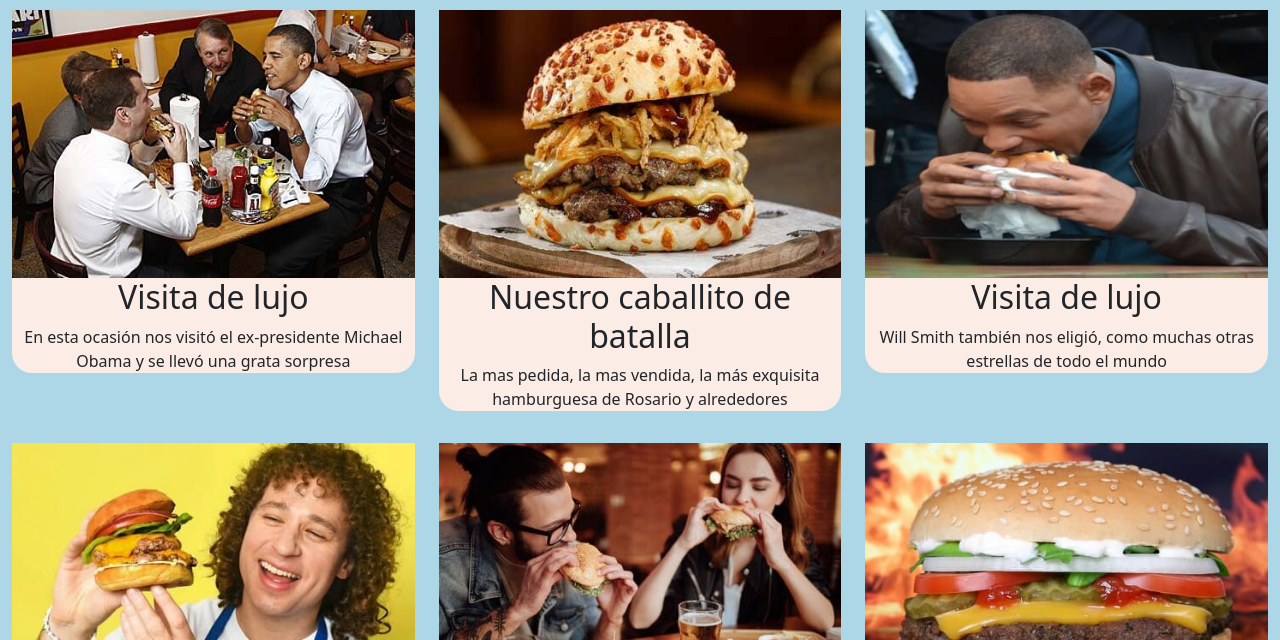
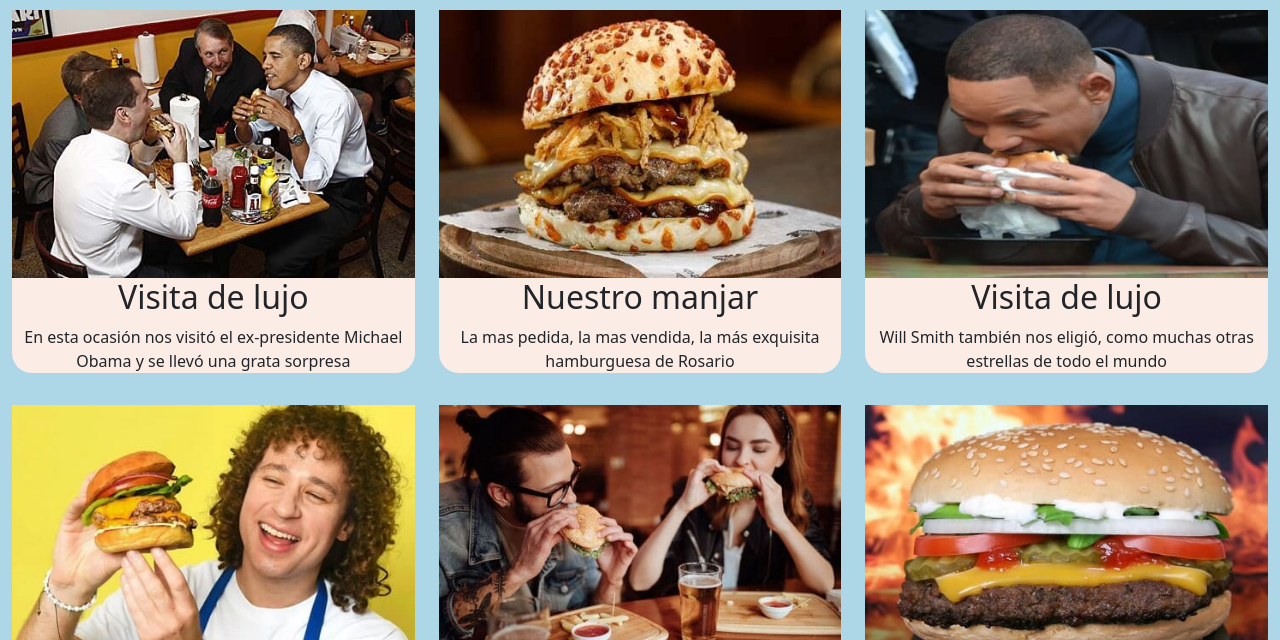
Before and after one commit to Brunorp35/Burgersky-Bresca, a website: page pages/galeria.html in a window 1280 px wide. Shown: the part 160-800 px from the top of the page. Drawn offline with nearby package versions, Linux system fonts and the light colour scheme.

Commit message:
detalles solucionados

```diff
--- a/pages/galeria.html
+++ b/pages/galeria.html
@@ -62,8 +62,8 @@
                   <img src="../img/burger.jpg" class="img-fluid" alt="">
 
                   <div class="parrafos-galeria">
-                    <h2>Nuestro caballito de batalla</h2>
-                    <p >La mas pedida, la mas vendida, la más exquisita hamburguesa de Rosario y alrededores</p>
+                    <h2>Nuestro manjar</h2>
+                    <p >La mas pedida, la mas vendida, la más exquisita hamburguesa de Rosario </p>
                   </div>
                 </div>
                 <div class="col-sm-12 col-md-6 col-lg-4 col-xl-4 my-2 imagen-hover">
```
